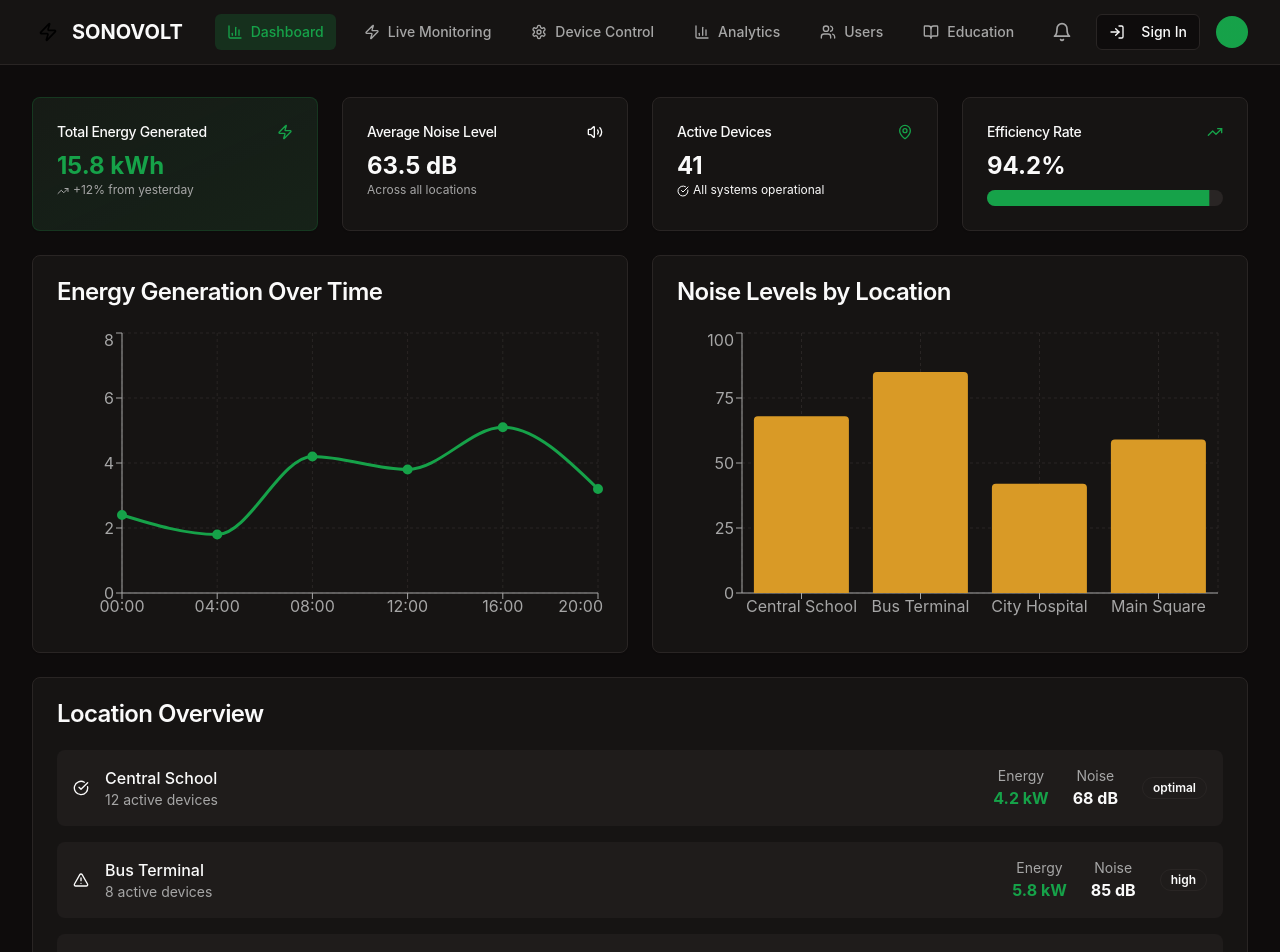
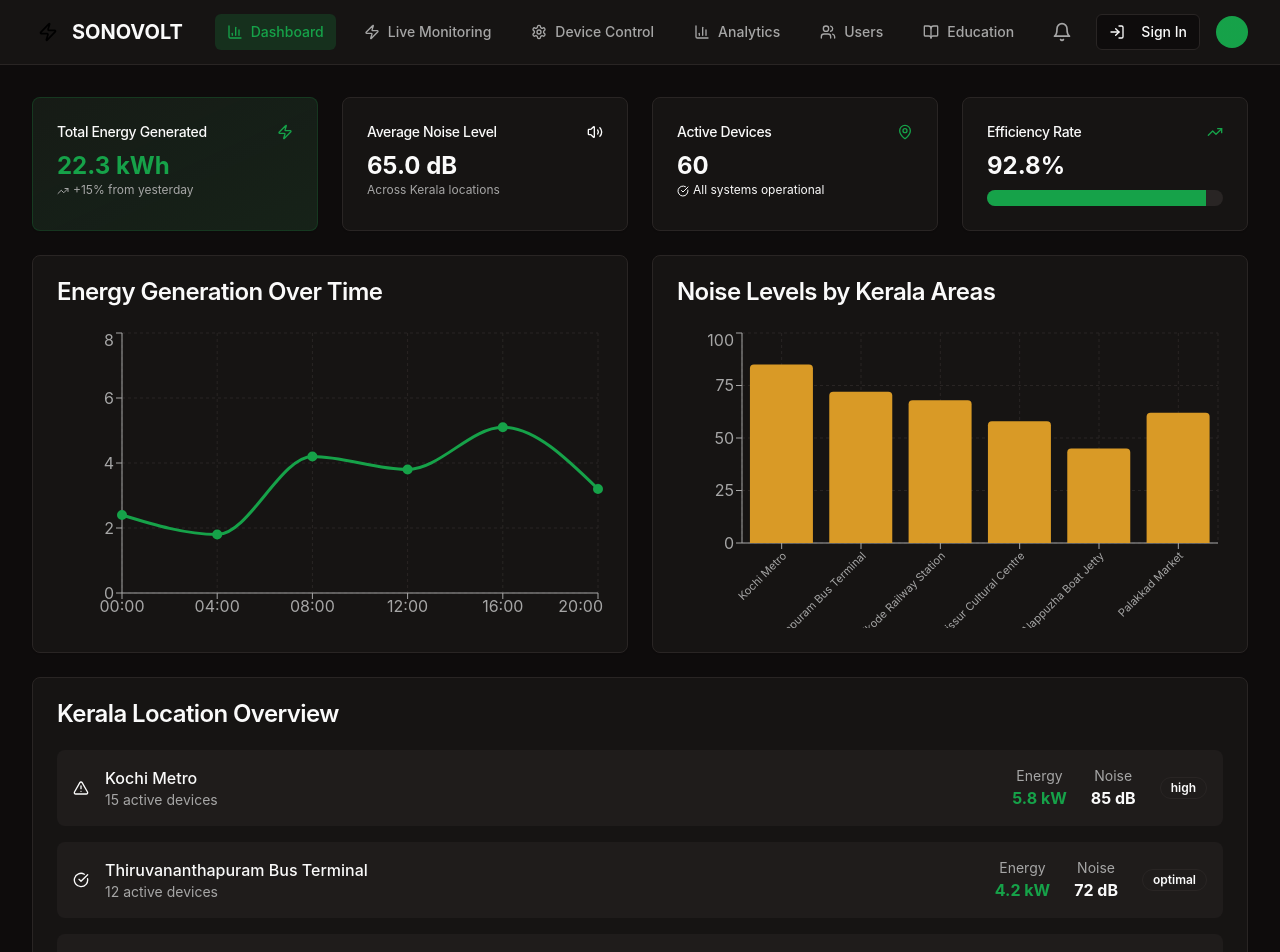
Before and after one commit to Darknight4433/sonovolt-energy-vision-88, a React (Vite) app: page / in a window 1280 px wide. Shown: the top 952 px of the page. Built offline with nearby package versions, Linux system fonts and the light colour scheme.

Commit message:
feat: Show areas in Kerala on the bar chart
The bar chart should display data related to areas within Kerala.

```diff
--- a/src/components/Dashboard.tsx
+++ b/src/components/Dashboard.tsx
@@ -1,4 +1,3 @@
-
 import React from 'react';
 import { Card, CardContent, CardHeader, CardTitle } from '@/components/ui/card';
 import { Progress } from '@/components/ui/progress';
@@ -17,10 +16,12 @@ const Dashboard = () => {
   ];
 
   const locations = [
-    { name: 'Central School', energy: 4.2, noise: 68, status: 'optimal', devices: 12 },
-    { name: 'Bus Terminal', energy: 5.8, noise: 85, status: 'high', devices: 8 },
-    { name: 'City Hospital', energy: 2.1, noise: 42, status: 'low', devices: 6 },
-    { name: 'Main Square', energy: 3.5, noise: 59, status: 'optimal', devices: 15 },
+    { name: 'Kochi Metro', energy: 5.8, noise: 85, status: 'high', devices: 15 },
+    { name: 'Thiruvananthapuram Bus Terminal', energy: 4.2, noise: 72, status: 'optimal', devices: 12 },
+    { name: 'Kozhikode Railway Station', energy: 3.8, noise: 68, status: 'optimal', devices: 10 },
+    { name: 'Thrissur Cultural Centre', energy: 2.9, noise: 58, status: 'optimal', devices: 8 },
+    { name: 'Alappuzha Boat Jetty', energy: 2.1, noise: 45, status: 'low', devices: 6 },
+    { name: 'Palakkad Market', energy: 3.5, noise: 62, status: 'optimal', devices: 9 },
   ];
 
   const getStatusColor = (status: string) => {
@@ -51,10 +52,10 @@ const Dashboard = () => {
             <Zap className="h-4 w-4 text-primary" />
           </CardHeader>
           <CardContent>
-            <div className="text-2xl font-bold text-primary">15.8 kWh</div>
+            <div className="text-2xl font-bold text-primary">22.3 kWh</div>
             <p className="text-xs text-muted-foreground">
               <TrendingUp className="inline w-3 h-3 mr-1" />
-              +12% from yesterday
+              +15% from yesterday
             </p>
           </CardContent>
         </Card>
@@ -65,9 +66,9 @@ const Dashboard = () => {
             <Volume2 className="h-4 w-4 text-sound" />
           </CardHeader>
           <CardContent>
-            <div className="text-2xl font-bold">63.5 dB</div>
+            <div className="text-2xl font-bold">65.0 dB</div>
             <p className="text-xs text-muted-foreground">
-              Across all locations
+              Across Kerala locations
             </p>
           </CardContent>
         </Card>
@@ -78,7 +79,7 @@ const Dashboard = () => {
             <MapPin className="h-4 w-4 text-accent" />
           </CardHeader>
           <CardContent>
-            <div className="text-2xl font-bold">41</div>
+            <div className="text-2xl font-bold">60</div>
             <p className="text-xs text-success">
               <CheckCircle className="inline w-3 h-3 mr-1" />
               All systems operational
@@ -92,8 +93,8 @@ const Dashboard = () => {
             <TrendingUp className="h-4 w-4 text-primary" />
           </CardHeader>
           <CardContent>
-            <div className="text-2xl font-bold">94.2%</div>
-            <Progress value={94.2} className="mt-2" />
+            <div className="text-2xl font-bold">92.8%</div>
+            <Progress value={92.8} className="mt-2" />
           </CardContent>
         </Card>
       </div>
@@ -131,13 +132,20 @@ const Dashboard = () => {
 
         <Card>
           <CardHeader>
-            <CardTitle>Noise Levels by Location</CardTitle>
+            <CardTitle>Noise Levels by Kerala Areas</CardTitle>
           </CardHeader>
           <CardContent>
             <ResponsiveContainer width="100%" height={300}>
               <BarChart data={locations}>
                 <CartesianGrid strokeDasharray="3 3" stroke="hsl(var(--border))" />
-                <XAxis dataKey="name" stroke="hsl(var(--muted-foreground))" />
+                <XAxis
+                  dataKey="name"
+                  stroke="hsl(var(--muted-foreground))"
+                  angle={-45}
+                  textAnchor="end"
+                  height={80}
+                  fontSize={11}
+                />
                 <YAxis stroke="hsl(var(--muted-foreground))" />
                 <Tooltip
                   contentStyle={{
@@ -156,7 +164,7 @@ const Dashboard = () => {
       {/* Location Status */}
       <Card>
         <CardHeader>
-          <CardTitle>Location Overview</CardTitle>
+          <CardTitle>Kerala Location Overview</CardTitle>
         </CardHeader>
         <CardContent>
           <div className="space-y-4">
```
